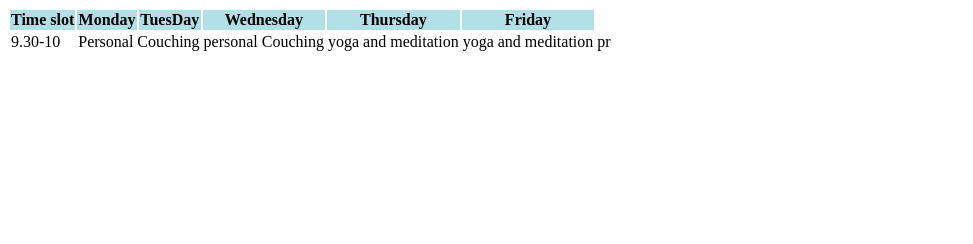
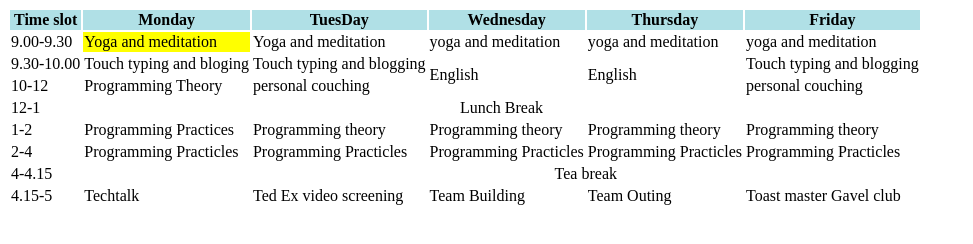
Before and after one commit to jackshanan/css3, a plain HTML site: page table.html in a window 1280 px wide. Shown: the whole page, without its empty margins (0-973 px from the left). Drawn offline with Linux system fonts and the light colour scheme.

Commit message:
Add files via upload

```diff
--- a/table.html
+++ b/table.html
@@ -1,4 +1,3 @@
-<!DOCTYPE html>
 <!DOCTYPE html>
 <html>
   <head>
@@ -16,14 +15,60 @@
         <th>Friday</th>
       </tr>
       <tr>
-      <td>9.30-10</td>
-      <td colspan="2">Personal Couching</td>
-      <td>personal Couching</td>
+      <td>9.00-9.30</td>
+      <td style="background-color:yellow";>Yoga and meditation</td>
+      <td>Yoga and meditation</td>
       <td>yoga and meditation</td>
       <td>yoga and meditation</td>
-      <td>pr</td>
-      <td></td>
+      <td>yoga and meditation</td>
     </tr>
+        <tr>
+          <td> 9.30-10.00 </td>
+            <td>Touch typing and bloging</td>
+            <td>Touch typing and blogging</td>
+            <td rowspan="2">English</td>
+            <td rowspan="2">English</td>
+            <td>Touch typing and blogging</td>
+        </tr>
+        <tr>
+      <td>10-12</td>
+     <td>Programming Theory</td>
+     <td>personal couching  </td>
+      <td>personal couching</td>
+        </tr>
+     <tr>
+        <td>12-1</td>
+        <td colspan="5"> <center>Lunch Break </td>
+      </tr>
+       <tr>
+          <td>1-2</td>
+        <td>Programming Practices</td>
+        <td>Programming theory</td>
+        <td>Programming theory</td>
+        <td>Programming theory</td>
+        <td>Programming theory</td>
+
+      </tr>
+        <tr>
+          <td>2-4</td>
+          <td>Programming Practicles</td>
+          <td>Programming Practicles</td>
+          <td>Programming Practicles</td>
+          <td>Programming Practicles</td>
+          <td>Programming Practicles</td>
+        </tr>
+        <tr>
+          <td>4-4.15<td>
+    <td colspan="5"><center>Tea break<td>
+        </tr>
+        <tr>
+          <td>4.15-5</td>
+          <td>Techtalk</td>
+          <td> Ted Ex video screening</td>
+          <td> Team Building </td>
+          <td> Team Outing</td>
+          <td> Toast master Gavel club</td>
+        </tr>
     </table>
   </body>
 </html>
```
